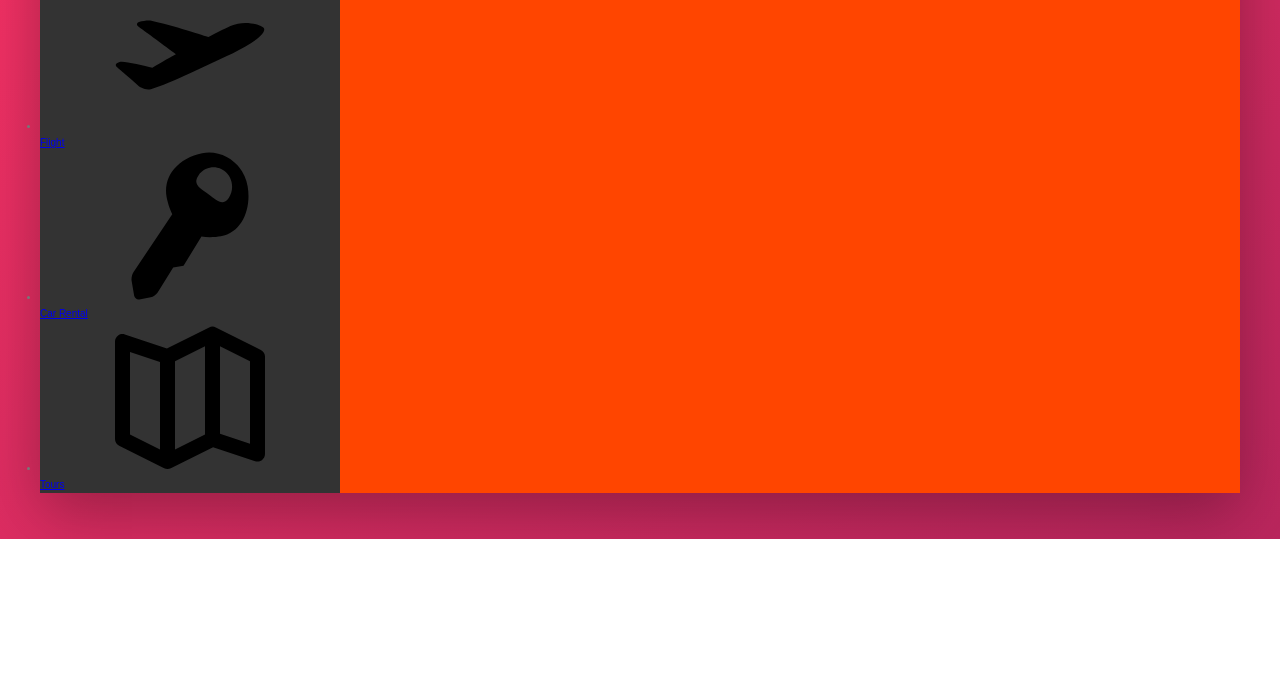
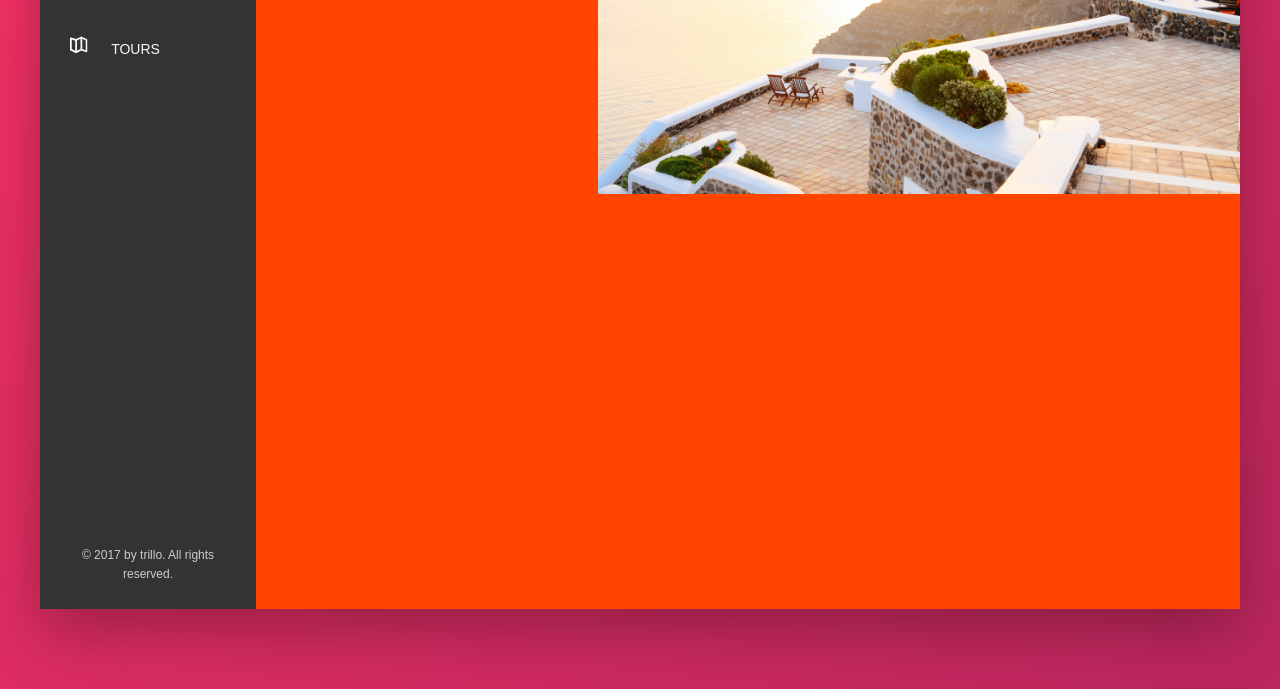
Before and after one commit to iamraghavsharma/CSS-Project-2, a website: page index.html in a window 1280 px wide. Shown: the part 341-1030 px from the top of the page. Before the commit the page ends 880 px from the top, so only its background shows below. Drawn offline with Linux system fonts and the light colour scheme.

Commit message:
side nav completed

```diff
--- a/index.html
+++ b/index.html
@@ -48,8 +48,8 @@
 
            <div class="content">
                <nav class="sidebar">
-                    <ul class="sidd-nav">
-                        <li class="side-nav__item">
+                    <ul class="side-nav">
+                        <li class="side-nav__item side-nav__item--active">
                             <a href="#" class="side-nav__link">
                                 <svg class="side-nav__icon">
                                     <use xlink:href="img/sprite.svg#icon-home"></use>
@@ -82,12 +82,30 @@
                             </a>
                         </li>
                     </ul>
+
+                    <div class="legal">
+                        &copy; 2017 by trillo. All rights reserved.
+                    </div>
                </nav>
 
 
 
                <main class="hotel-view">
-                   hotel view
+                    <div class="gallery">
+                        <figure class="gallery__item">
+                            <img src="img/hotel-1.jpg" alt="Photo 1" class="gallery__photo">
+
+                        </figure>
+                        <figure class="gallery__item">
+                            <img src="img/hotel-2.jpg" alt="Photo 2" class="gallery__photo">
+
+                        </figure>
+                        <figure class="gallery__item">
+                            <img src="img/hotel-3.jpg" alt="Photo 3" class="gallery__photo">
+
+                        </figure>
+                    </div>
+
                </main>
            </div>
        </div>
--- a/sass/_components.scss
+++ b/sass/_components.scss
@@ -141,3 +141,104 @@
 
     }
 }
+
+////////////////////////////////////////////////////////////////
+// SIDE NAVIGATION
+
+.side-nav{
+
+    font-size: 1.4rem;
+    list-style: none;
+    margin-top: 3.5rem;
+
+
+    &__item{
+        position: relative;
+
+        &:not(:last-child){
+            margin-bottom: .5rem;
+        }
+
+    }
+
+
+
+    &__item::before{
+        content: "";
+        position: absolute;
+        left:0;
+        top: 0;
+        height: 100%;
+        width: 3px;
+        background-color: var(--color-primary);
+        transform: scaleY(0);
+        transition: transform .2s,
+                    width .4s cubic-bezier(1,0,0,1) .2s,
+                    background-color .1s;
+
+    }
+
+    &__item:hover::before,
+    &__item--active::before{
+        transform: scaleY(1);
+        width: 100%;
+    }
+
+    &__item:active::before{
+        background-color: var(--color-primary-light);
+    }
+
+
+    &__link{
+        display: flex;
+        align-items:center;
+
+    }
+
+    &__link:link,
+    &__link:visited{
+        color: var(--color-grey-light-1);
+        text-decoration: none;
+        text-transform: uppercase;
+        display: block;
+        padding: 1.5rem 3rem;
+        position: relative;
+        z-index: 10;
+    }
+
+    &__icon{
+        width: 1.75rem;
+        height: 1.75rem;
+        margin-right: 2rem;
+        fill: currentColor;
+    }
+
+
+}
+
+
+/////////////////////////////////////////////////////////////////////
+// LEGAL TEXT
+
+.legal{
+
+    font-size: 1.2rem;
+    color: var(--color-grey-light-4);
+    text-align: center;
+    padding: 2.5rem;
+}
+
+
+///////////////////////////////////////////////////////////
+// GALLERY
+
+.gallery{
+
+    display: flex;
+
+    &__photo{
+        width: 100%;
+        //display: block;
+
+    }
+}
--- a/sass/_layout.scss
+++ b/sass/_layout.scss
@@ -33,9 +33,16 @@
     background-color: var(--color-grey-dark-1);
     flex: 0 0 18%;
 
+    display: flex;
+    flex-direction: column;
+    justify-content: space-between;
+
+
 }
 
 .hotel-view{
+
+    height: 80rem;
 
     background-color: #fff;
     background-color: orangered;
```
Also changed, not shown: css/style.css.
